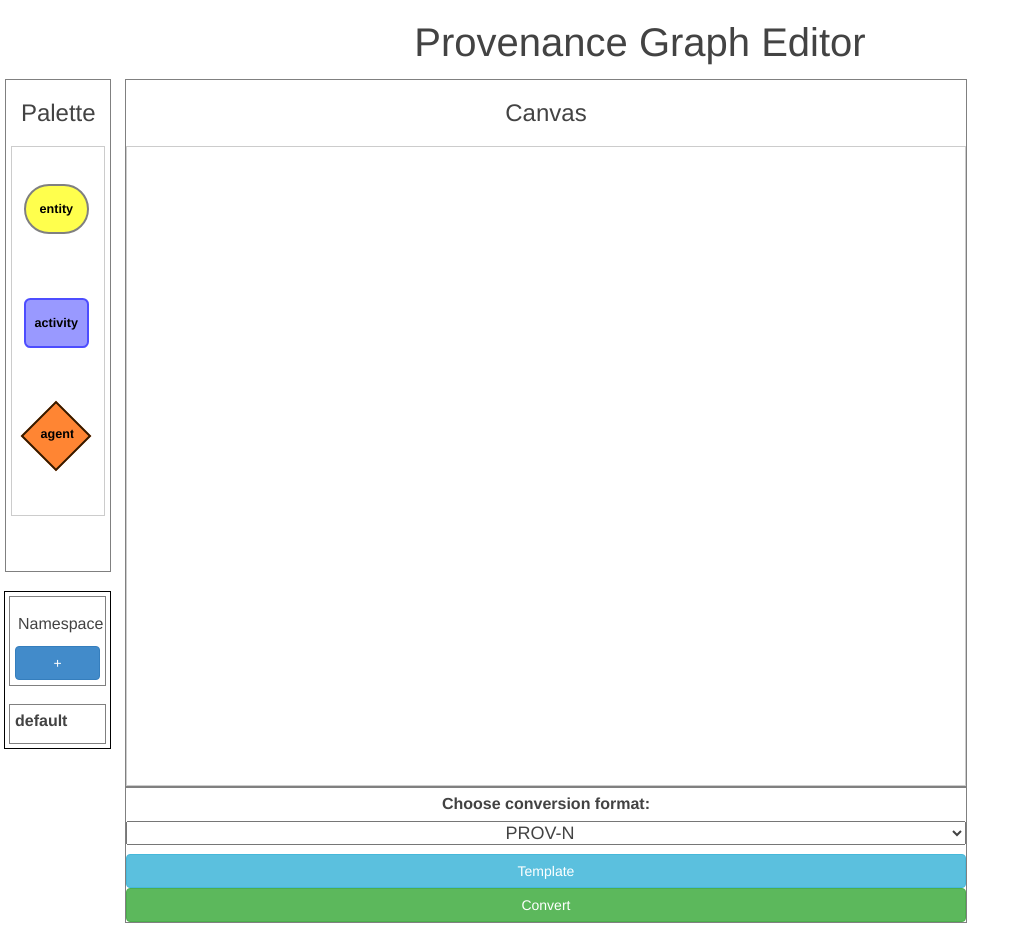
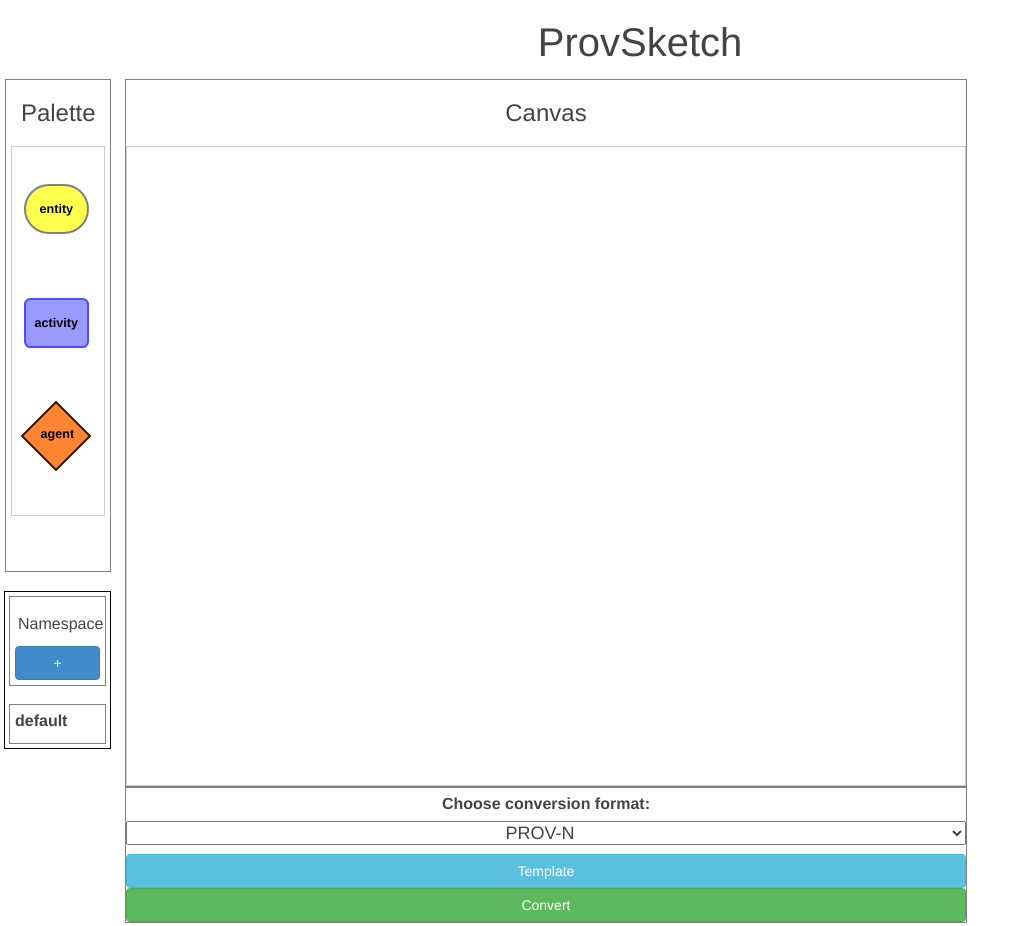
Before and after one commit to asfand987/Data-Provenance, a plain HTML site: page src/main/resources/templates/index.html in a window 1280 px wide. Shown: the top 926 px of the page, without its empty margins (0-1026 px from the left). Drawn offline with nearby package versions, Linux system fonts and the light colour scheme.

Commit message:
Changed Title

```diff
--- a/src/main/resources/static/css/components/inspector.css
+++ b/src/main/resources/static/css/components/inspector.css
@@ -75,7 +75,7 @@
 		font-size: small;
 	}
 }
-@media all and (max-width: 1270px) {
+@media all and (max-width: 1320px) {
 	#placeholderID {
 		width: 35%;
 	}
--- a/src/main/resources/static/js/main.js
+++ b/src/main/resources/static/js/main.js
@@ -170,6 +170,7 @@ jsPlumb.ready(function () {
             if (clicked) {
     	        clicked = false;
                 let id;
+               // id  = window.open(url,'name','height=200,width=150');
                 id =  alertBox("Please enter your ID:", "ID");
                 id = "prov:" + id;
                 element = createElement(id);
--- a/src/main/resources/templates/index.html
+++ b/src/main/resources/templates/index.html
@@ -18,7 +18,7 @@
 	</head>
 	<body>
 		<div class="mainDiv">
-			<p></p><center><h1 class="mainTitle">Provenance Graph Editor</h1></center>
+			<p></p><center><h1 class="mainTitle">ProvSketch</h1></center>
 			<div class="topPage">
 		        <span class="palette-namespace-span">
 		            <div class="paletteDiv"><center><h3>Palette</h3></center>
```
Also changed, not shown: 3 other files.
